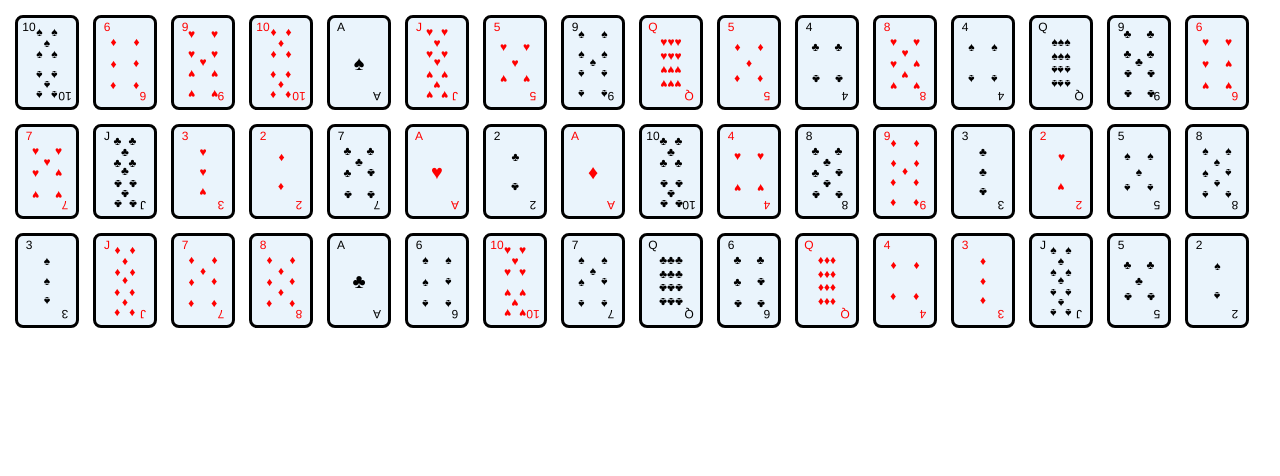
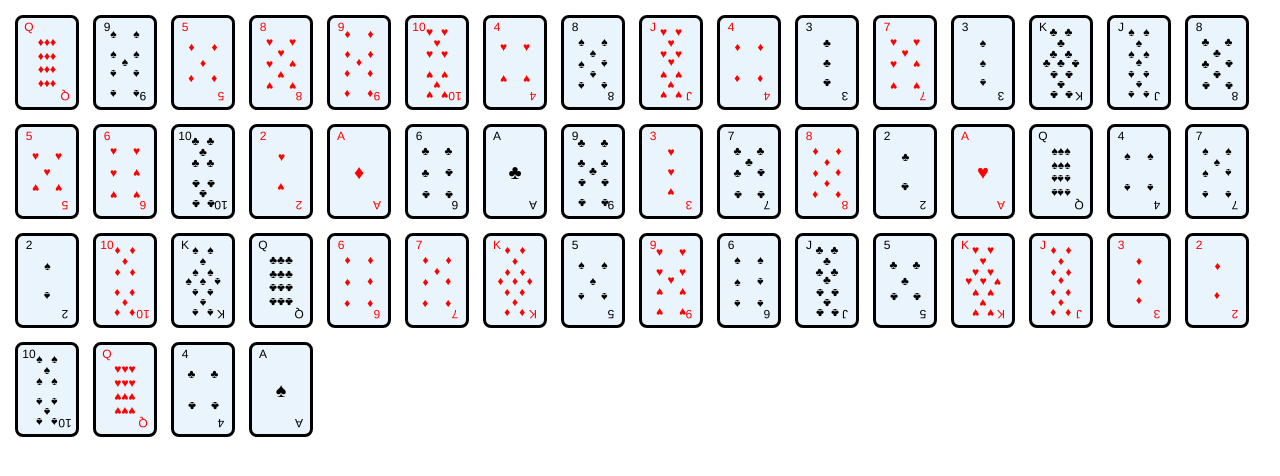
Before and after one commit to t-a1024/sevens, a React (Create React App) app: page / in a window 1280 px wide. Shown: the top 476 px of the page. Built offline with nearby package versions, Linux system fonts and the light colour scheme.

Commit message:
K完成？

```diff
--- /dev/null
+++ b/src/assets/13.css
@@ -0,0 +1,73 @@
+.element13 {
+    left: 50%;
+    position: absolute;
+    top: 50%;
+    transform: translate(-50%, -50%);
+    width: 30px;
+    height: 95%;
+    display: grid;
+    grid-template-columns: repeat(2, 1fr);
+    grid-template-rows: repeat(2, 1fr);
+    gap: 0;
+}
+
+.element13 .text13 {
+    font-family: "Inter-Regular", Helvetica;
+    font-size: 12px;
+    font-weight: 400;
+    letter-spacing: 0;
+    line-height: 20px;
+    position: relative;
+    text-align: center;
+    white-space: nowrap;
+    width: fit-content;
+    align-self: center;
+    justify-self: center;
+}
+
+.box13 {
+    height: 100%;
+    position: absolute;
+    width: 100%;
+}
+
+.box13 .text-wrapper13{
+    color: red;
+    font-family: "Inter-Regular", Helvetica;
+    font-size: 12px;
+    height: 20px;
+    left: 0;
+    letter-spacing: 0;
+    line-height: 45px;
+    text-align: center;
+    top: 0;
+    white-space: nowrap;
+}
+
+.box13 .div13 {
+    color: #000000;
+    font-family: "Inter-Regular", Helvetica;
+    font-size: 12px;
+    font-weight: 400;
+    left: 0;
+    letter-spacing: 0;
+    line-height: 20px;
+    position: relative;
+    text-align: center;
+    top: 34px;
+    white-space: nowrap;
+    transform: rotate(-180deg);
+}
+
+.element13 .CenterLine13{
+    position: fixed;
+    top: 52%;
+    left: 50%;
+    transform: translate(-50%, -50%);
+    width: 43px;
+    font-size: 12px;
+    text-align: center;
+    display: grid;
+    grid-template-columns: repeat(3, 1fr);
+    gap: 0;
+}
--- /dev/null
+++ b/src/assets/card13.tsx
@@ -0,0 +1,30 @@
+import "./13.css";
+
+interface mark{
+    mark:string
+    color:string
+}
+
+export const Card13 = ({mark,color}:mark): JSX.Element => {
+    return (
+    <div className="element13">
+        <div className="text13" style={{ color: color }}>{mark}</div>
+        <div className="text13" style={{ color: color }}>{mark}</div>
+        <div className="text13" style={{ color: color }}>{mark}</div>
+        <div className="text13" style={{ color: color }}>{mark}</div>
+        <div className="text13" id="rotate" style={{ color: color }}>{mark}</div>
+        <div className="text13" id="rotate" style={{ color: color }}>{mark}</div>
+        <div className="text13" id="rotate" style={{ color: color }}>{mark}</div>
+        <div className="text13" id="rotate" style={{ color: color }}>{mark}</div>
+        <div className="box13">
+            <div className="text-wrapper13" style={{ color: color }}>{mark}</div>
+            <div className="div13" style={{ color: color }}>{mark}</div>
+        </div>
+        <div className="CenterLine13">
+            <div style={{ color: color }}>{mark}</div>
+            <div style={{ color: color }}>{mark}</div>
+            <div id="rotate" style={{ color: color }}>{mark}</div>
+        </div>
+    </div>
+    )
+}
--- a/src/assets/cardData.tsx
+++ b/src/assets/cardData.tsx
@@ -2,6 +2,7 @@ import { ALabel } from "./Card1";
 import { Card10 } from "./card10";
 import { Card11 } from "./card11";
 import { Card12 } from "./card12";
+import { Card13 } from "./card13";
 import { Card2 } from "./card2";
 import { Card3 } from "./card3";
 import { Card4 } from "./card4";
@@ -83,4 +84,9 @@ export const CardData: Card[] = [
         str: "Q",
         label: Card12
     },
+    {
+        id: 13,
+        str: "K",
+        label: Card13
+    },
 ];
```
